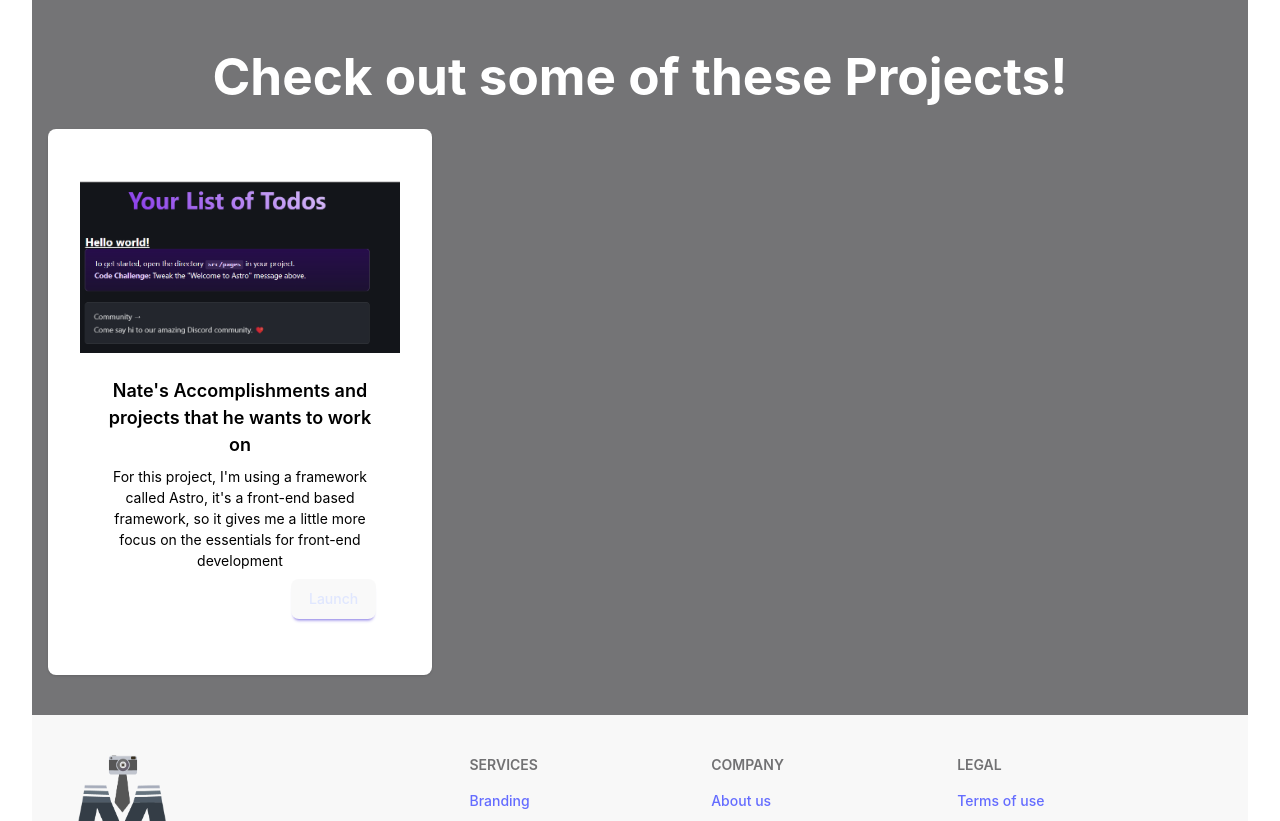
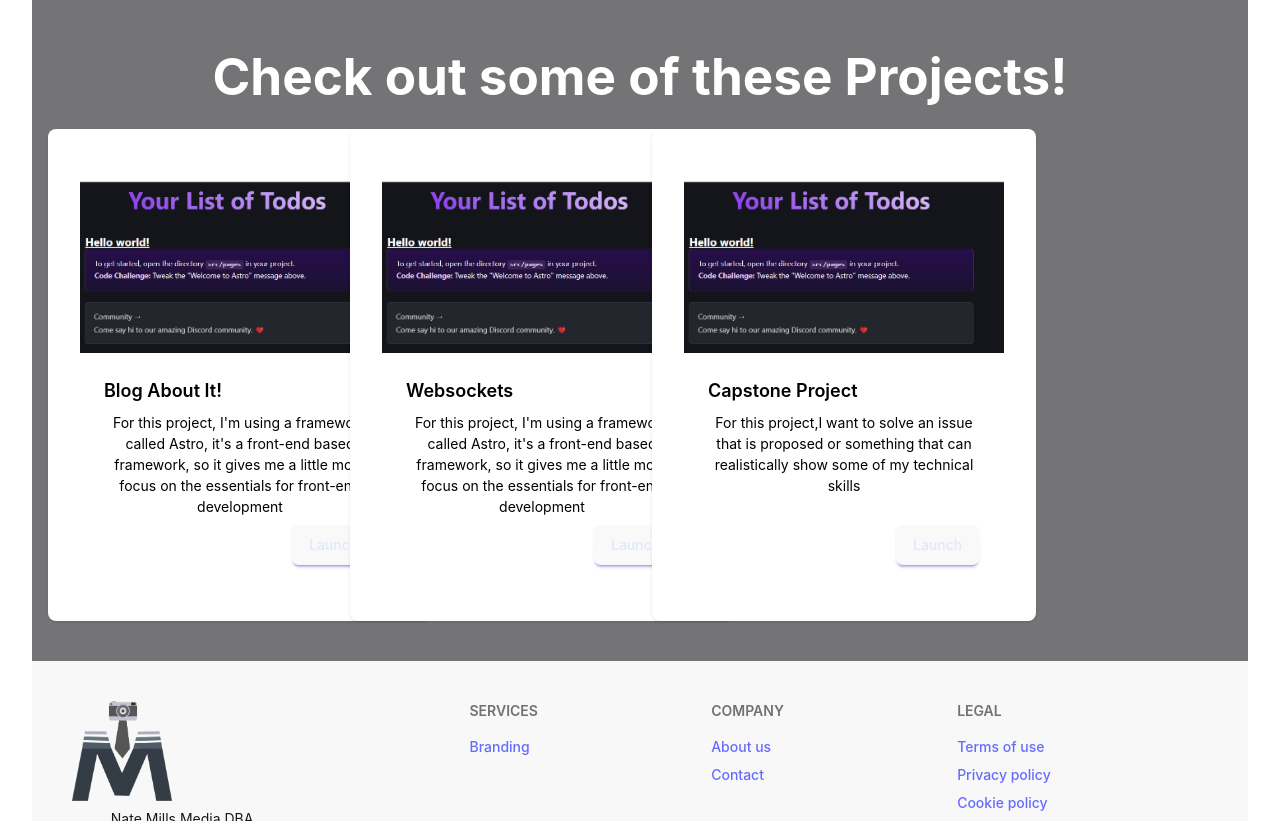
Before and after one commit to natemills018/natemills_portfolio, a React (Vite) app: page / in a window 1280 px wide. Shown: the part 580-1401 px from the top of the page. Built offline with nearby package versions, Linux system fonts and the light colour scheme.

Commit message:
Added additonal cards added for different projects

```diff
--- a/src/App.tsx
+++ b/src/App.tsx
@@ -66,8 +66,20 @@ function App() {
 
         <ProjectCard
           cardImageSrc="/images/Screenshot 2025-02-27 230844.png"
-          title="Nate's Accomplishments and projects that he wants to work on"
+          title="Blog About It!"
           description="For this project, I'm using a framework called Astro, it's a front-end based framework, so it gives me a little more focus on the essentials for front-end development"
+          btnTitle="Launch"
+        />
+        <ProjectCard
+        cardImageSrc="/images/Screenshot 2025-02-27 230844.png"
+        title="Websockets"
+        description="For this project, I'm using a framework called Astro, it's a front-end based framework, so it gives me a little more focus on the essentials for front-end development"
+        btnTitle="Launch"
+      />
+      <ProjectCard
+          cardImageSrc="/images/Screenshot 2025-02-27 230844.png"
+          title="Capstone Project"
+          description="For this project,I want to solve an issue that is proposed or something that can realistically show some of my technical skills"
           btnTitle="Launch"
         />
         </div>
```
